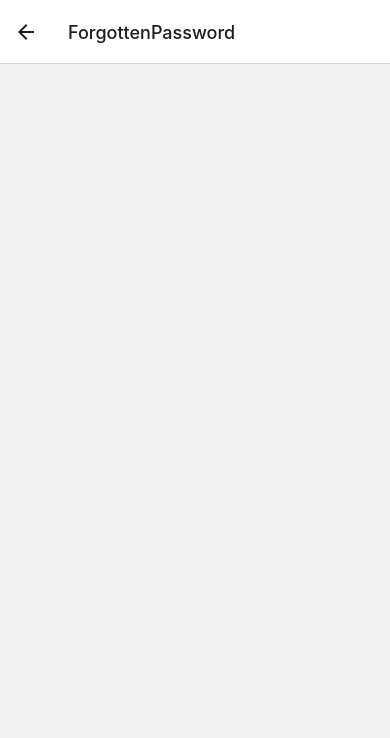
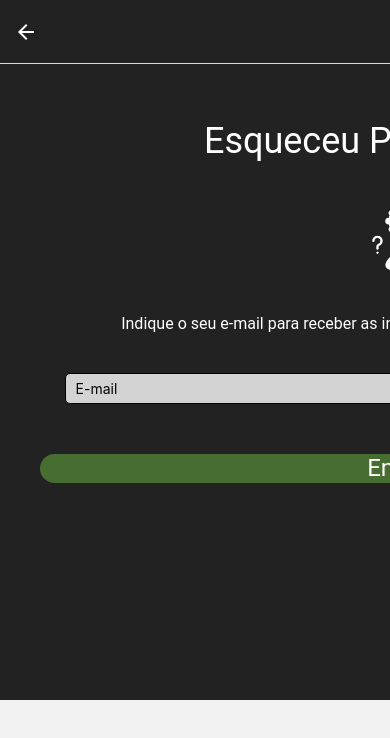
Before and after one commit to Juniorbasck/Aplicativo-Desenvolvimento-Mobile, a React Native app: screen /ForgottenPassword in a window 390 px wide. Shown: the top 738 px of the page. Built offline with nearby package versions, Linux system fonts and the light colour scheme.

Commit message:
added forgotten password screen

```diff
--- a/navigator/RootNavigator.js
+++ b/navigator/RootNavigator.js
@@ -13,6 +13,7 @@ const RootNavigator = () => {
         <NavigationContainer>
             <Stack.Navigator
                 initialRouteName={'LoginScreen'}
+                screenOptions={{headerTitle: ''}}
             >
                 <Stack.Screen name={'LoginScreen'} component={LoginScreen} options={{headerShown: false}}/>
                 <Stack.Screen
@@ -20,13 +21,21 @@ const RootNavigator = () => {
                     component={CreateAccountScreen}
                     options={
                         {
-                            headerTitle: '',
-                            headerStyle: {backgroundColor: Colors.primaryKeyColor},
+                            headerStyle: { backgroundColor: Colors.primaryKeyColor },
                             headerTintColor: Colors.onPrimaryKeyColor
                         }
                     }
                 />
-                <Stack.Screen name={'ForgottenPassword'} component={ForgottenPasswordScreen}/>
+                <Stack.Screen
+                    name={'ForgottenPassword'}
+                    component={ForgottenPasswordScreen}
+                    options={
+                        {
+                            headerStyle: { backgroundColor: Colors.primaryKeyColor },
+                            headerTintColor: Colors.onPrimaryKeyColor
+                        }
+                    }
+                />
             </Stack.Navigator>
         </NavigationContainer>
     );
--- a/screens/CreateAccountScreen.js
+++ b/screens/CreateAccountScreen.js
@@ -4,7 +4,6 @@ import {
     View,
     Text,
     StyleSheet,
-    Dimensions,
     Alert
 } from 'react-native';
 import { Colors } from '../utils/Colors';
@@ -13,6 +12,7 @@ import { CustomTextInput } from '../components/input/CustomTextInput';
 import { TermsAndConditions } from '../components/terms_and_conditions/TermsAndConditions';
 import { CustomButton } from '../components/button/CustomButton';
 import { validateEmail, validatePassword, validateTextField } from '../utils/Validator';
+import { ResponsiveDimensions } from '../utils/ResponsiveDimensions';
 
 function validateData(name, surname, username, email, password, confirmPassword) {
     let message = {};
@@ -134,17 +134,15 @@ const styles = StyleSheet.create({
     outerContainer: {
         backgroundColor: Colors.primaryKeyColor
     },
-
     scrollView: {
-        height: Dimensions.get('screen').height,
+        height: ResponsiveDimensions.screen.height,
+        width: ResponsiveDimensions.screen.width,
         alignItems: 'center',
-        marginTop: .06 * Dimensions.get('screen').height,  // 6 %
+        marginTop: ResponsiveDimensions.screen.defaultMarginTop,
         borderTopLeftRadius: 60,
         borderTopRightRadius: 60,
-        width: Dimensions.get('screen').width,
         backgroundColor: Colors.secondaryKeyColor
     },
-
     marginPaddingDefault: {
         margin: 10,
         padding: 10,
--- a/screens/ForgottenPasswordScreen.js
+++ b/screens/ForgottenPasswordScreen.js
@@ -1,10 +1,98 @@
-import React from 'react';
+import React, { useState } from 'react';
 import {
-
+    View,
+    ScrollView,
+    Text,
+    StyleSheet,
+    Image,
+    Alert
 } from 'react-native';
+import { CustomButton } from '../components/button/CustomButton';
+import { CustomTextInput } from '../components/input/CustomTextInput';
+import { Colors } from '../utils/Colors';
+import { Fonts } from '../utils/Fonts';
+import { ResponsiveDimensions } from '../utils/ResponsiveDimensions';
+import { validateEmail } from '../utils/Validator';
 
 const ForgottenPasswordScreen = ({navigation}) => {
+    const [email, setEmail] = useState('');
 
+    return (
+        <View style={styles.outerContainer}>
+            <ScrollView
+                keyboardDismissMode={'on-drag'}
+                contentContainerStyle={styles.scrollView}
+            >
+                <View style={styles.marginPaddingDefault}>
+                    <Text style={[styles.title, Fonts.displaySmall]}>Esqueceu Palavra-Passe</Text>
+                </View>
+                <View style={styles.marginPaddingDefault}>
+                    <Image
+                        source={require('../assets/difficulties.png')}
+                        resizeMode={'contain'}
+                        style={styles.image}
+                    />
+                </View>
+                <View style={styles.marginPaddingDefault}>
+                    <Text style={[styles.subtitle, Fonts.bodyLarge]}>Indique o seu e-mail para receber as instruções para recuperar a palavra-passe</Text>
+                </View>
+                <View style={styles.marginPaddingDefault}>
+                    <CustomTextInput
+                        size={'big'}
+                        placeholder={'E-mail'}
+                        keyboardType={'email-address'}
+                        setState={setEmail}
+                    />
+                </View>
+                <View style={styles.marginPaddingDefault}>
+                    <CustomButton
+                        text={'Enviar'}
+                        textColor={Colors.onPrimaryKeyColor}
+                        onPress={() => {
+                            if (validateEmail(email)) {
+                                Alert.alert(
+                                    'Recuperação de Palavra-Passe',
+                                    `Um e-mail contendo instruções para a recuperação da palavra-passe foi enviado com sucesso para ${email}`
+                                );
+                            } else {
+                                Alert.alert('E-mail', 'E-mail inválido!');
+                            }
+                        }}
+                        backgroundColor={Colors.tertiaryKeyColor}
+                        widthPercentage={90}
+                    />
+                </View>
+            </ScrollView>
+        </View>
+    );
 };
 
+const styles = StyleSheet.create({
+    outerContainer: {
+        backgroundColor: Colors.primaryKeyColor
+    },
+    scrollView: {
+        height: ResponsiveDimensions.screen.height,
+        width: ResponsiveDimensions.screen.width,
+        marginTop: ResponsiveDimensions.screen.defaultMarginTop,
+        alignItems: 'center',
+    },
+    marginPaddingDefault: {
+        margin: 10,
+        padding: 10
+    },
+    title: {
+        color: Colors.onPrimaryKeyColor,
+        textAlign: 'center'
+    },
+    image: {
+        width: ResponsiveDimensions.smallSquareImageContainer.width,
+        height: ResponsiveDimensions.smallSquareImageContainer.height
+    },
+    subtitle: {
+        color: Colors.onPrimaryKeyColor,
+        textAlign: 'center'
+    }
+});
+
 export { ForgottenPasswordScreen };
--- a/screens/LoginScreen.js
+++ b/screens/LoginScreen.js
@@ -32,7 +32,7 @@ const LoginScreen = ({navigation}) => {
             <View>
                 <TextInput
                 style={[styles.input, styles.separandoConteudos]}
-                placeholder="E-email ou usuário"
+                placeholder="E-mail ou usuário"
                 setEmail={setEmail}
                 placeholderTextColor="black"
                 />
@@ -48,7 +48,10 @@ const LoginScreen = ({navigation}) => {
             </View>
 
             <View style={styles.passaword}>
-                <Text style={styles.Textpassaword}>Esquece plavra-passe?</Text>
+                <Text
+                    style={styles.Textpassaword}
+                    onPress={() => navigation.navigate('ForgottenPassword')}
+                >Esqueceu palavra-passe?</Text>
             </View>
 
             <View>
--- a/utils/ResponsiveDimensions.js
+++ b/utils/ResponsiveDimensions.js
@@ -21,7 +21,17 @@ const ResponsiveDimensions = {
     },
     customButton: {
         height: 0.04777070063694267 * Dimensions.get('screen').height
-    }
+    },
+    smallSquareImageContainer: {
+        width: 0.24305555555555555 * Dimensions.get('screen').width,
+        height: 0.11942675159235669 * Dimensions.get('screen').height
+    },
+    screen: {
+        width: Dimensions.get('screen').width,
+        height: Dimensions.get('screen').height,
+        defaultMarginTop: .06 * Dimensions.get('screen').height
+    },
+
 };
 
 export { ResponsiveDimensions };
```
Also changed, not shown: assets/difficulties.png (added). Lines whose indentation alone changed are shown as unchanged.
